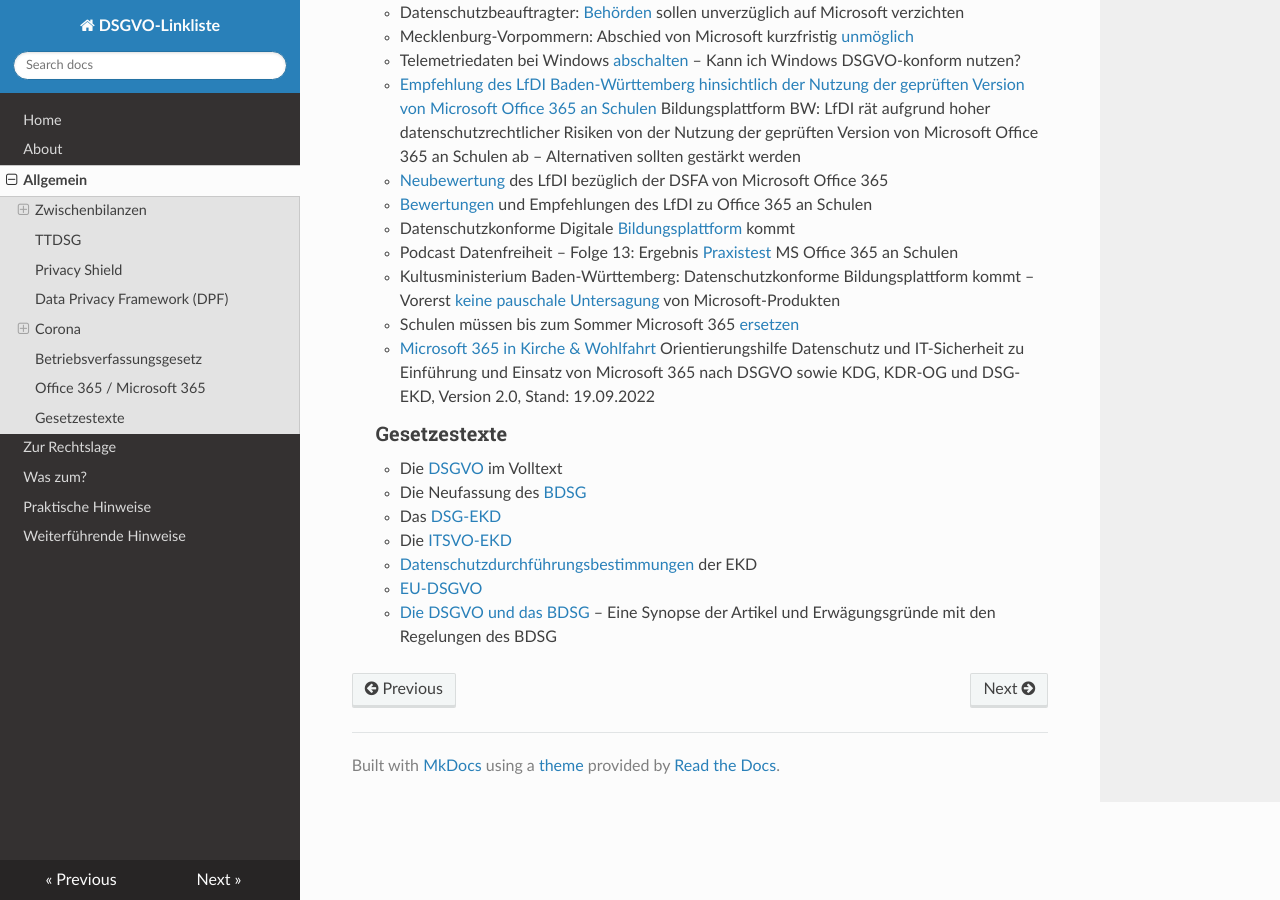
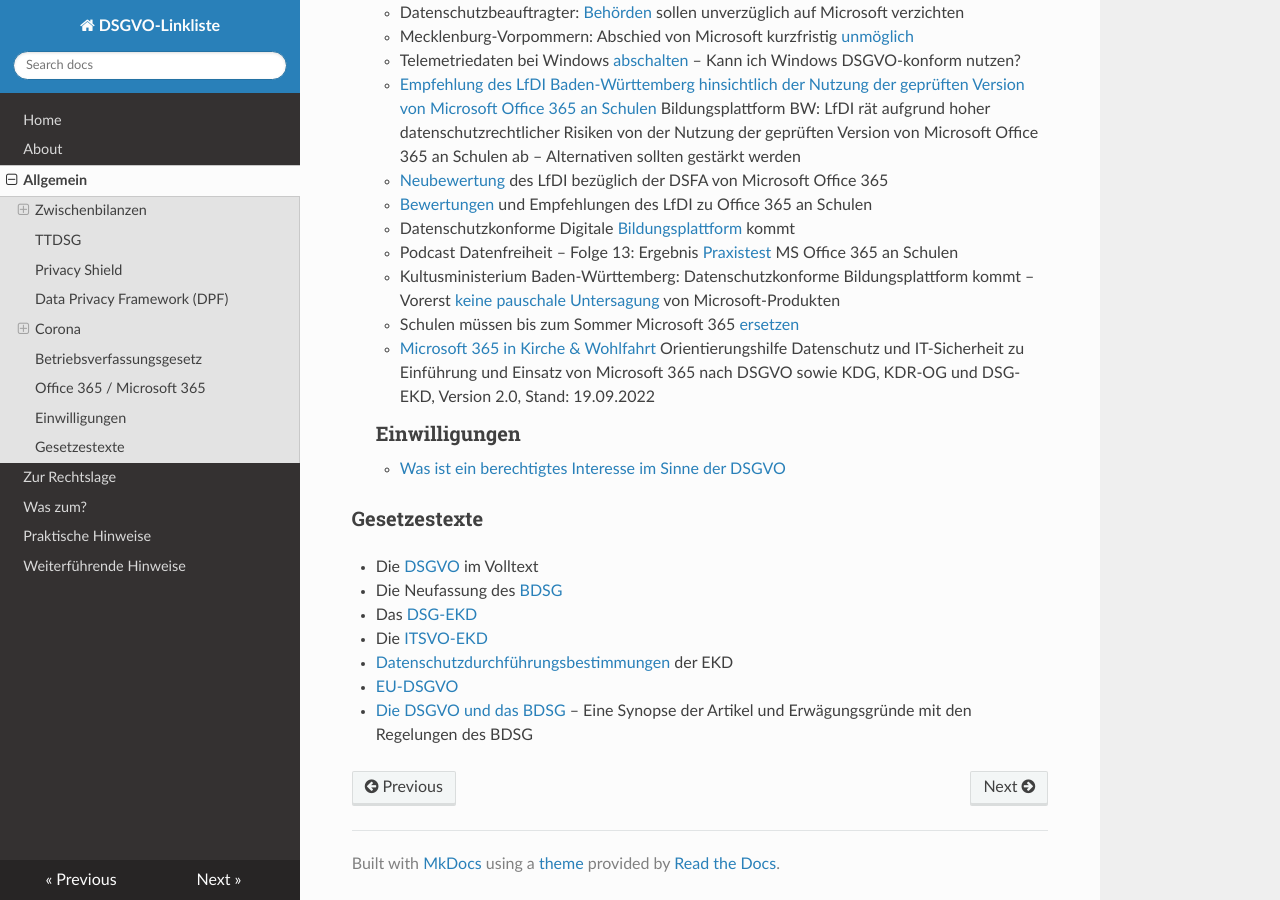
Before and after one commit to jrselzer/DSGVO-Linkliste, an MkDocs documentation site: the page built from docs/Allgemein.md, in a window 1280 px wide and 900 px high, scrolled down 6732 px. Built offline with MkDocs 1.6.1, drawn with Linux system fonts in a browser that asks for light colours; nearby versions of some CDN libraries.

Commit message:
Update Allgemein.md
Berechtigtes Interesse

```diff
--- a/docs/Allgemein.md
+++ b/docs/Allgemein.md
@@ -226,6 +226,9 @@
 * Kultusministerium Baden-Württemberg: Datenschutzkonforme Bildungsplattform kommt – Vorerst [keine pauschale Untersagung](https://km-bw.de/,Lde/startseite/service/2021-07-22+Vorerst+keine+pauschale+Untersagung+von+Microsoft-Produkten) von Microsoft-Produkten
 * Schulen müssen bis zum Sommer Microsoft 365 [ersetzen](https://www.golem.de/news/datenschutzbeauftragter-schulen-muessen-bis-zum-sommer-microsoft-365-ersetzen-2204-164820.html)
 * [Microsoft 365 in Kirche & Wohlfahrt](https://www.althammer-kill.de/fileadmin/user_upload/Themen/Microsoft_365-KiWo/Microsoft_365_in_Kirche_Wohlfahrt_v2.pdf) Orientierungshilfe Datenschutz und IT-Sicherheit zu Einführung und Einsatz von Microsoft 365 nach DSGVO sowie KDG, KDR-OG und DSG-EKD, Version 2.0, Stand: 19.09.2022
+### Einwilligungen
+* [Was ist ein berechtigtes Interesse im Sinne der DSGVO](https://wideangle.co/blog/de/do-you-have-legitimate-interest)
+
 ### Gesetzestexte
 * Die [DSGVO](https://dsgvo-gesetz.de/) im Volltext
 * Die Neufassung des [BDSG](https://dsgvo-gesetz.de/bdsg/)
```
